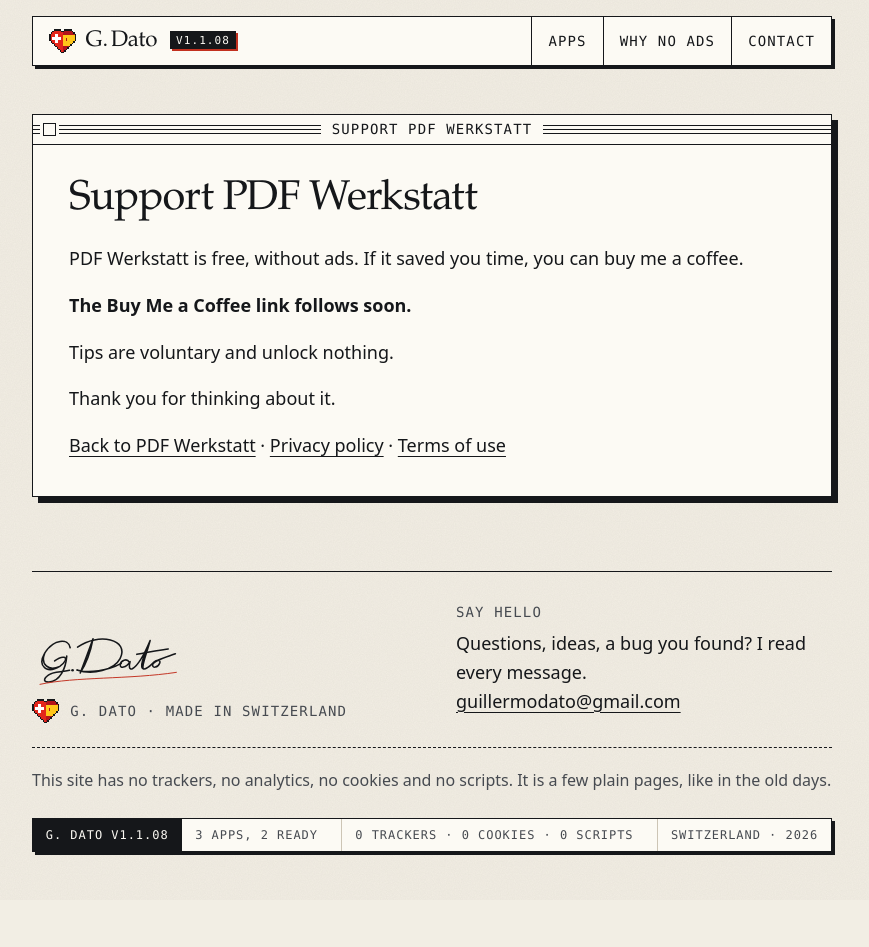
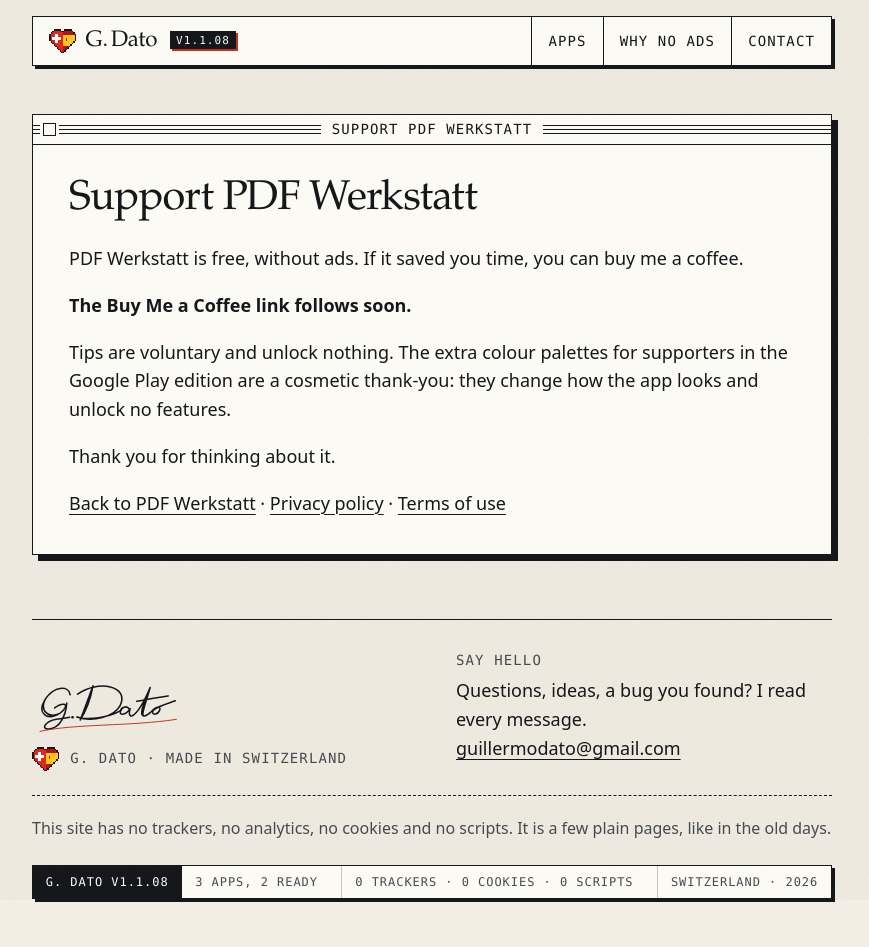
Before and after one commit to Gdato/gdato.github.io, a Jekyll site: the page built from pdf-werkstatt/support.md, in a window 1280 px wide. Shown: the whole page, without its empty margins (208-1077 px from the left). Built offline with Jekyll 4.4.1, drawn with Linux system fonts in a browser that asks for light colours; before the commit the page ends 900 px from its top, so only the background shows below that.

```diff
--- a/pdf-werkstatt/support.md
+++ b/pdf-werkstatt/support.md
@@ -9,7 +9,8 @@ PDF Werkstatt is free, without ads. If it saved you time, you can buy me a coffe
 
 **The Buy Me a Coffee link follows soon.**
 
-Tips are voluntary and unlock nothing.
+Tips are voluntary and unlock nothing. The extra colour palettes for supporters in the Google Play edition are a
+cosmetic thank-you: they change how the app looks and unlock no features.
 
 Thank you for thinking about it.
 
```
Also changed, not shown: pdf-werkstatt/index.md (+0 -1 lines), pdf-werkstatt/privacy.md (+1 -1 lines), pdf-werkstatt/terms.md (+2 -1 lines).
